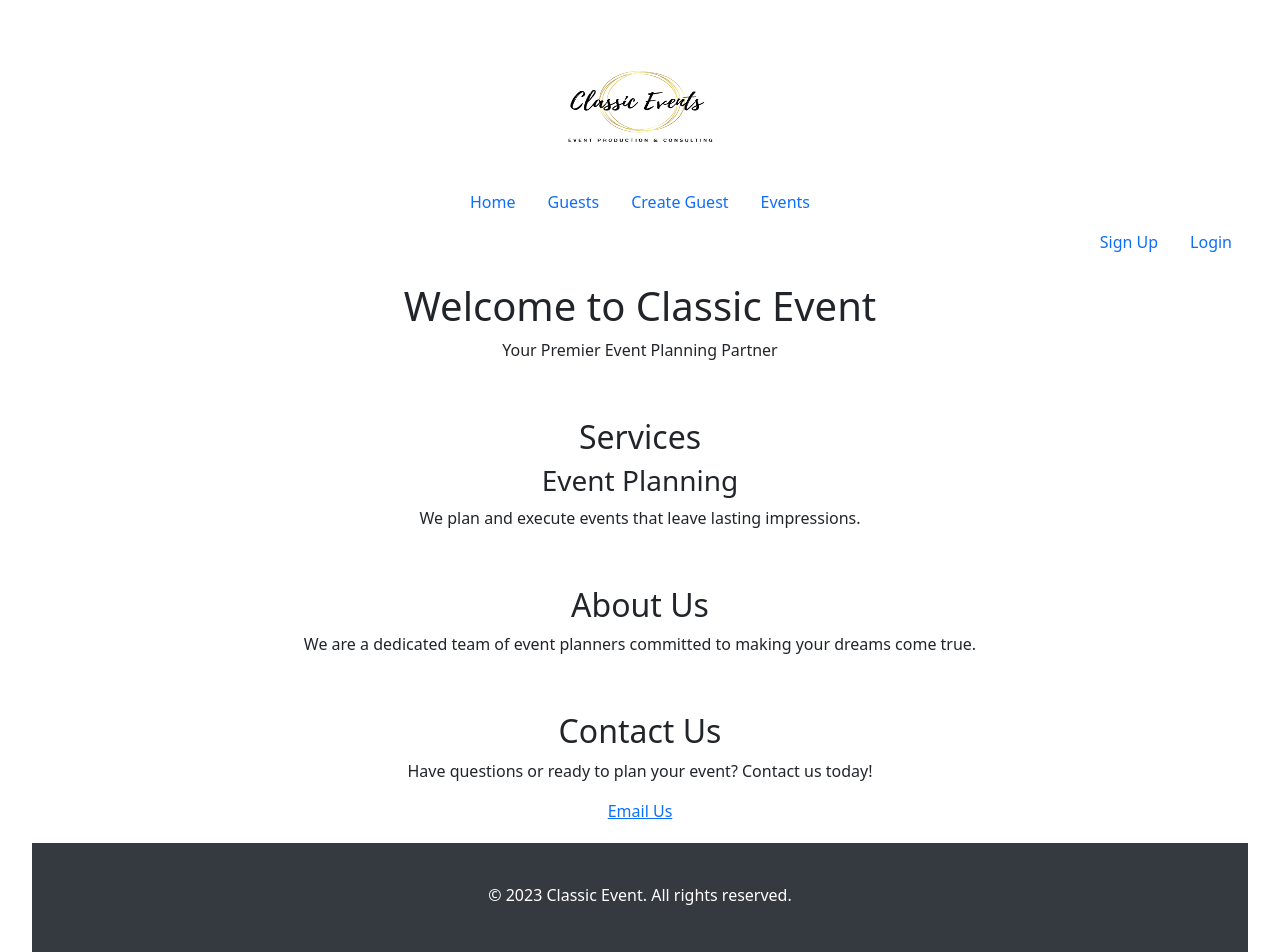
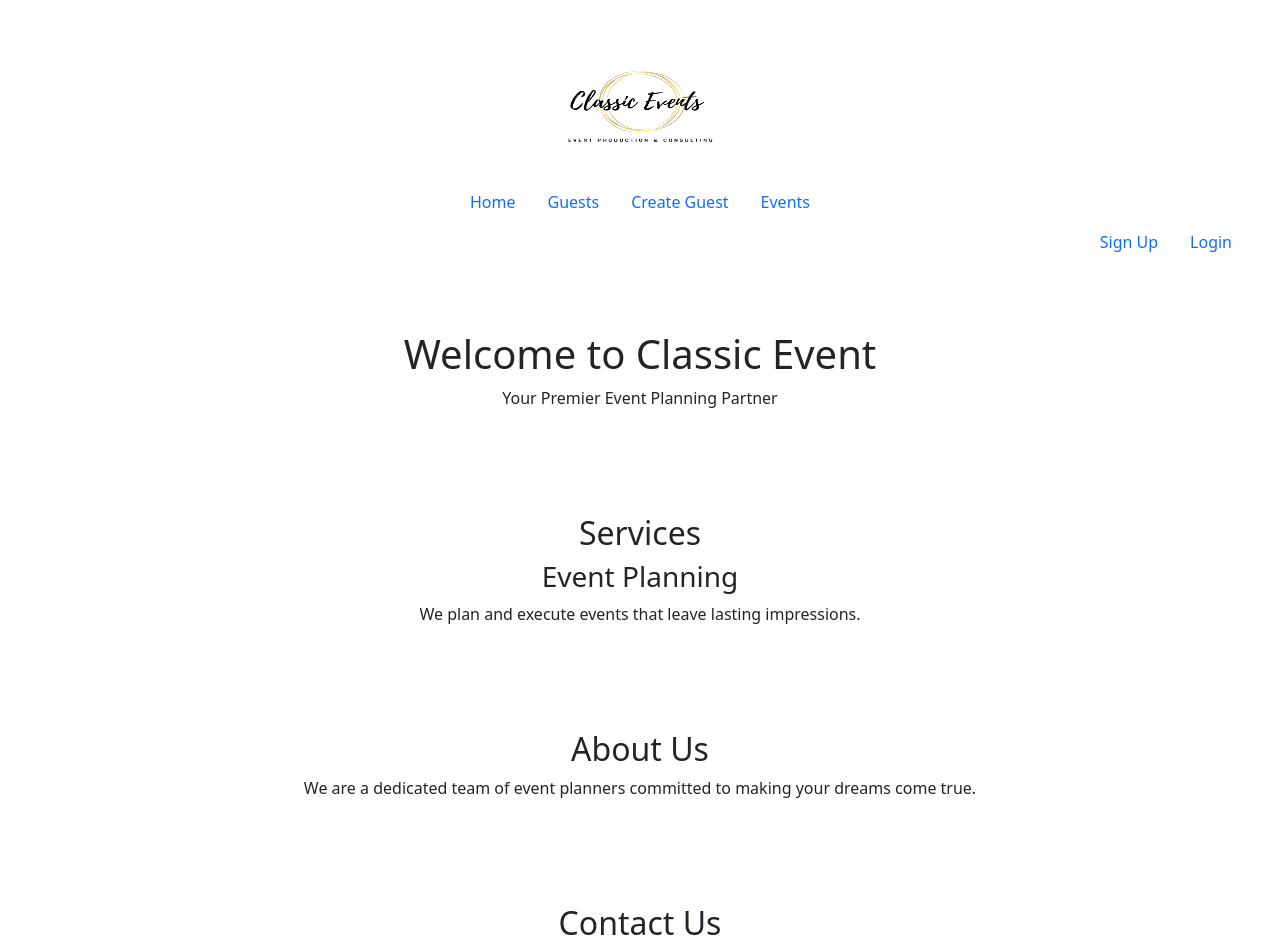
Before and after one commit to CycloneJ1/classic-event-frontend, a React (Vite) app: page / in a window 1280 px wide. Shown: the top 952 px of the page. Built offline with nearby package versions, Linux system fonts and the light colour scheme; no server answers.

Commit message:
Homepage layout changed

```diff
--- a/src/pages/HomePage.jsx
+++ b/src/pages/HomePage.jsx
@@ -4,13 +4,12 @@ import { Container, Row, Col, Navbar, Nav } from 'react-bootstrap';
 function HomePage() {
   return (
     <div>
-       <Container>
-          <h1>Welcome to Classic Event</h1>
-          <p>Your Premier Event Planning Partner</p>
-        </Container>
+      <Container className="mt-5">
+        <h1>Welcome to Classic Event</h1>
+        <p>Your Premier Event Planning Partner</p>
+      </Container>
 
-
-      <Container className="services" id="services">
+      <Container className="services mt-5" id="services">
         <h2>Services</h2>
         <Row>
           <Col>
@@ -21,18 +20,18 @@ function HomePage() {
         </Row>
       </Container>
 
-      <Container className="about" id="about">
+      <Container className="about mt-5" id="about">
         <h2>About Us</h2>
         <p>We are a dedicated team of event planners committed to making your dreams come true.</p>
       </Container>
 
-      <Container className="contact" id="contact">
+      <Container className="contact mt-5" id="contact">
         <h2>Contact Us</h2>
         <p>Have questions or ready to plan your event? Contact us today!</p>
-        <a href="mailto:contact@classicevent.com" className="contact-button">Email Us</a>
+        <a href="mailto:contact@classicevent.com" className="btn btn-primary">Email Us</a>
       </Container>
 
-      <footer className="footer">
+      <footer className="footer mt-5">
         <Container>
           <p>&copy; {new Date().getFullYear()} Classic Event. All rights reserved.</p>
         </Container>
```
